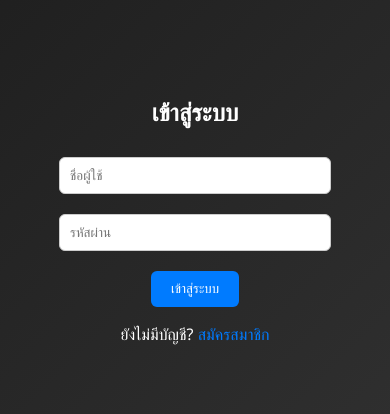
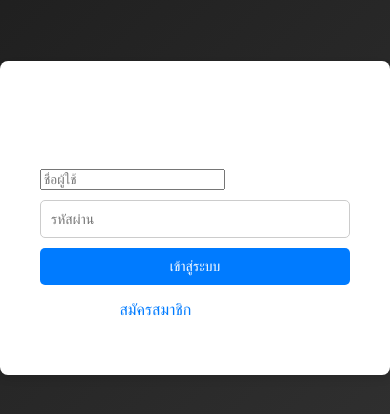
Before and after one commit to gardoffwhite/nagegacha, a React (Create React App) app: page / in a window 390 px wide. Shown: the part 204-618 px from the top of the page. Built offline with nearby package versions, Linux system fonts and the light colour scheme.

Commit message:
Update App.css

```diff
--- a/src/App.css
+++ b/src/App.css
@@ -1,32 +1,59 @@
-.app-container {
-  font-family: 'Segoe UI', sans-serif;
-  padding: 20px;
-  text-align: center;
+/* Global Styles */
+body {
+  font-family: Arial, sans-serif;
+  margin: 0;
+  padding: 0;
+  background-color: #f0f2f5;
+  display: flex;
+  justify-content: center;
+  align-items: center;
+  height: 100vh;
 }
 
-.auth-container, .admin-container, .dashboard-container {
-  display: flex;
-  flex-direction: column;
-  align-items: center;
+.app-container {
+  width: 100%;
+  max-width: 800px;
+  margin: 0 auto;
   padding: 20px;
+  background-color: #ffffff;
+  box-shadow: 0 4px 8px rgba(0, 0, 0, 0.1);
+  border-radius: 8px;
 }
 
-.input-field {
+h2 {
+  text-align: center;
+  font-size: 24px;
+  margin-bottom: 20px;
+}
+
+h3 {
+  font-size: 18px;
+  margin-top: 20px;
+}
+
+input[type="text"], input[type="password"], input[type="number"] {
+  width: 100%;
+  padding: 10px;
   margin: 10px 0;
-  padding: 10px;
-  width: 250px;
   border: 1px solid #ccc;
-  border-radius: 6px;
+  border-radius: 5px;
+  box-sizing: border-box;
+}
+
+input[type="text"]:focus, input[type="password"]:focus, input[type="number"]:focus {
+  border-color: #007bff;
+  outline: none;
 }
 
 .btn {
-  padding: 10px 20px;
-  margin-top: 10px;
+  width: 100%;
+  padding: 10px;
   background-color: #007bff;
   color: white;
   border: none;
-  border-radius: 6px;
+  border-radius: 5px;
   cursor: pointer;
+  font-size: 16px;
 }
 
 .btn:hover {
@@ -34,8 +61,11 @@
 }
 
 .btn:disabled {
-  background-color: #aaa;
-  cursor: not-allowed;
+  background-color: #ddd;
+}
+
+.auth-container, .dashboard-container, .admin-container, .history-container {
+  padding: 20px;
 }
 
 .link {
@@ -43,59 +73,107 @@
   cursor: pointer;
 }
 
+.link:hover {
+  text-decoration: underline;
+}
+
 .token-display {
-  margin-bottom: 10px;
-  font-weight: bold;
+  text-align: center;
+  font-size: 18px;
+  margin-bottom: 20px;
+}
+
+.rolling-container {
+  margin-top: 20px;
+  text-align: center;
+}
+
+.rolling-strip {
+  display: flex;
+  justify-content: center;
+  overflow: hidden;
+  max-width: 100%;
+}
+
+.rolling-item {
+  font-size: 20px;
+  margin: 5px;
+  min-width: 100px;
+  animation: scrollItem 1s infinite linear;
+}
+
+@keyframes scrollItem {
+  0% { transform: translateY(0); }
+  100% { transform: translateY(-100px); }
+}
+
+.item-display-card {
+  text-align: center;
+  margin-top: 20px;
 }
 
 .item-name {
-  font-size: 22px;
+  font-size: 24px;
   font-weight: bold;
-  margin-top: 20px;
+  color: #007bff;
 }
 
 .character-name {
-  margin-top: 5px;
   font-size: 18px;
   color: #555;
 }
 
-.rolling-container {
-  overflow: hidden;
-  height: 60px;
-  width: 250px;
-  margin: 20px auto;
-  border: 2px solid #00c8ff;
-  border-radius: 8px;
-  background-color: #111;
-  position: relative;
+.table-container {
+  margin-top: 20px;
 }
 
-.rolling-strip {
-  display: flex;
-  flex-direction: column;
-  animation: scrollItemsY 5s ease-in-out infinite;
+table {
+  width: 100%;
+  border-collapse: collapse;
+  margin-top: 10px;
 }
 
-.rolling-item {
-  padding: 10px;
-  height: 60px;
-  font-size: 18px;
-  font-weight: bold;
-  color: #00eaff;
-  background: #222;
-  border-bottom: 1px solid #333;
+th, td {
+  padding: 12px;
+  text-align: center;
+  border: 1px solid #ddd;
 }
 
-@keyframes scrollItemsY {
-  0% { transform: translateY(0); }
-  100% { transform: translateY(-100%); }
+th {
+  background-color: #f4f4f4;
 }
 
-.item-display-card {
-  background: #f0f0f0;
-  border-radius: 10px;
-  padding: 15px 25px;
-  margin-top: 20px;
-  box-shadow: 0 0 10px rgba(0,0,0,0.1);
+td {
+  background-color: #fafafa;
 }
+
+th, td {
+  font-size: 16px;
+}
+
+input[type="number"] {
+  width: 60px;
+  text-align: center;
+}
+
+@media (max-width: 768px) {
+  .app-container {
+    width: 90%;
+  }
+
+  .token-display {
+    font-size: 16px;
+  }
+
+  .btn {
+    font-size: 14px;
+  }
+
+  input[type="text"], input[type="password"], input[type="number"] {
+    font-size: 14px;
+  }
+
+  .rolling-item {
+    font-size: 16px;
+  }
+}
```
